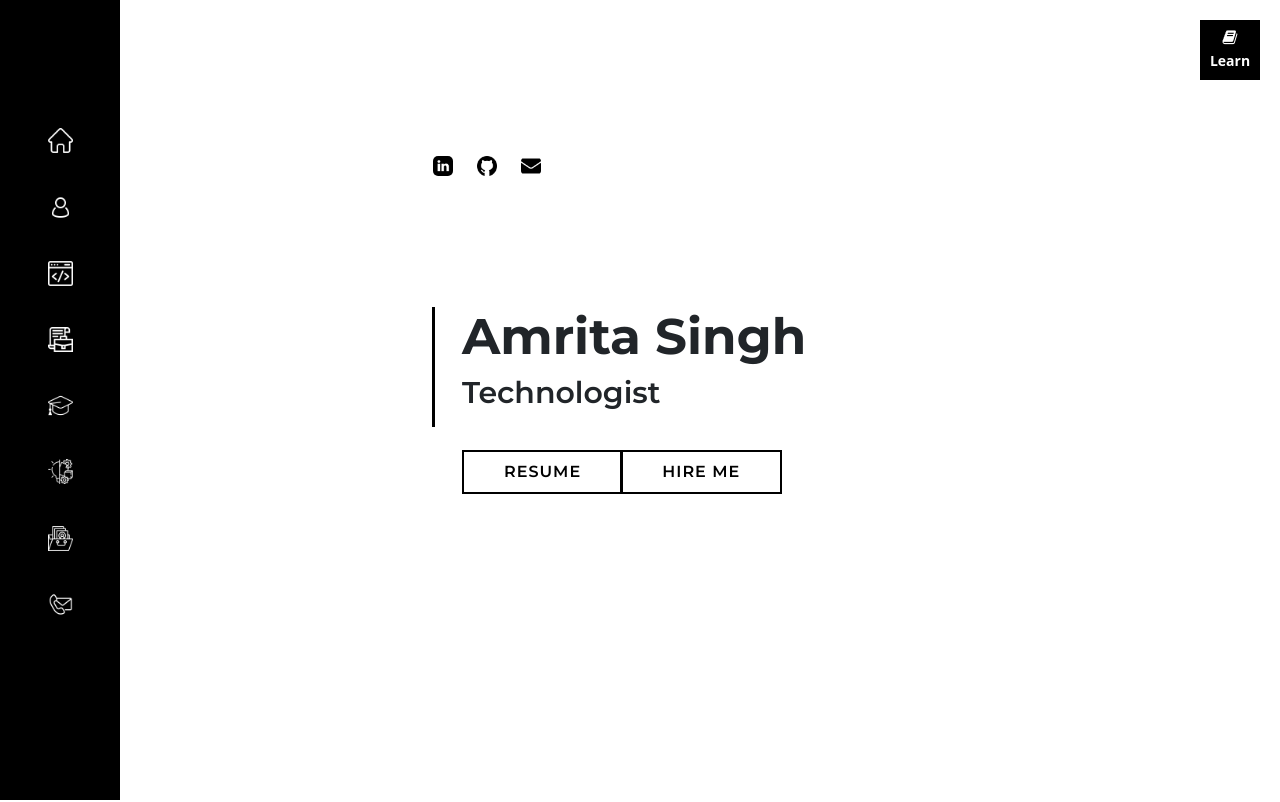
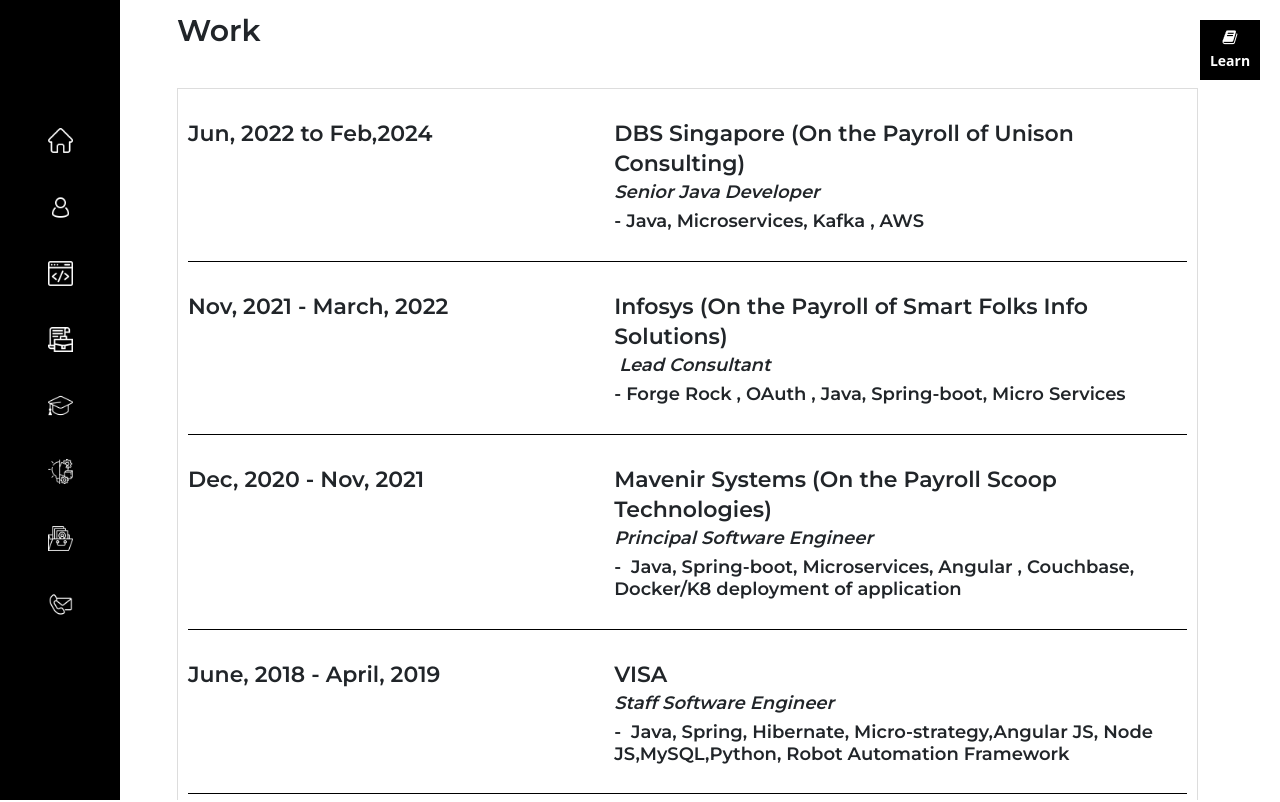
Before and after one commit to amrita-scholl/amrita-portfolio, a React (Create React App) app: page /work in a window 1280 px wide. Shown: the top 802 px of the page. Built offline with nearby package versions, Linux system fonts and the light colour scheme.

Commit message:
modified files

```diff
--- a/src/App.js
+++ b/src/App.js
@@ -24,14 +24,14 @@ function App() {
     <div>
       <Nav />
       <Learn />
-      <Home/>
+      {/* <Home/>
       <About />
       <Services/>s
       <Education/>
       <Work/>
-      <Contact/>
+      <Contact/> */}
       <Routes>
-        <Route exact="true" path="/" element={<Home />}></Route>
+        <Route exact="true" path="/amrita-portfolio" element={<Home />}></Route>
         <Route path="/myportfolio" element={<Home />}></Route>
         <Route path="/about" element={<About />}></Route>
         <Route path="/services" element={<Services />}></Route>
```
